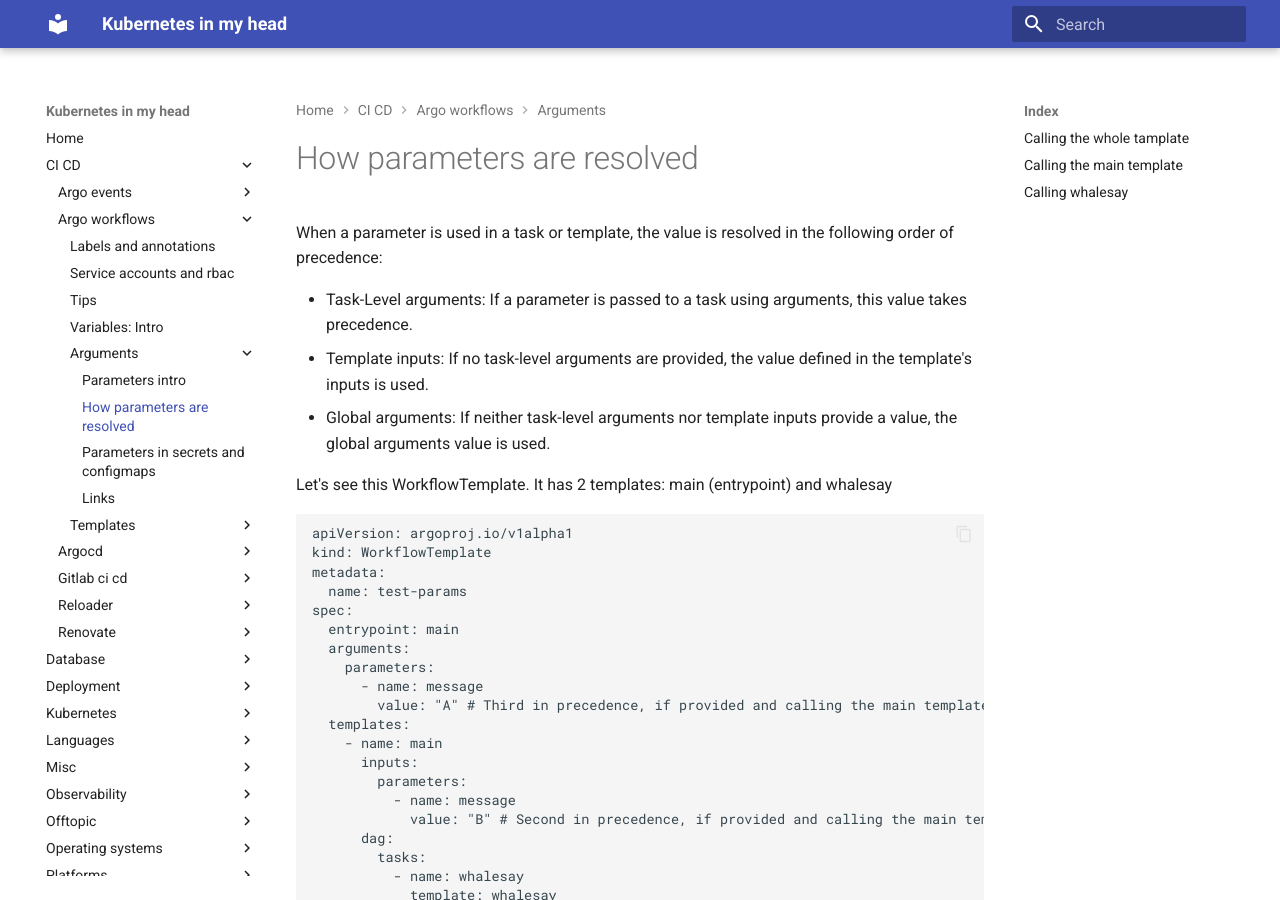
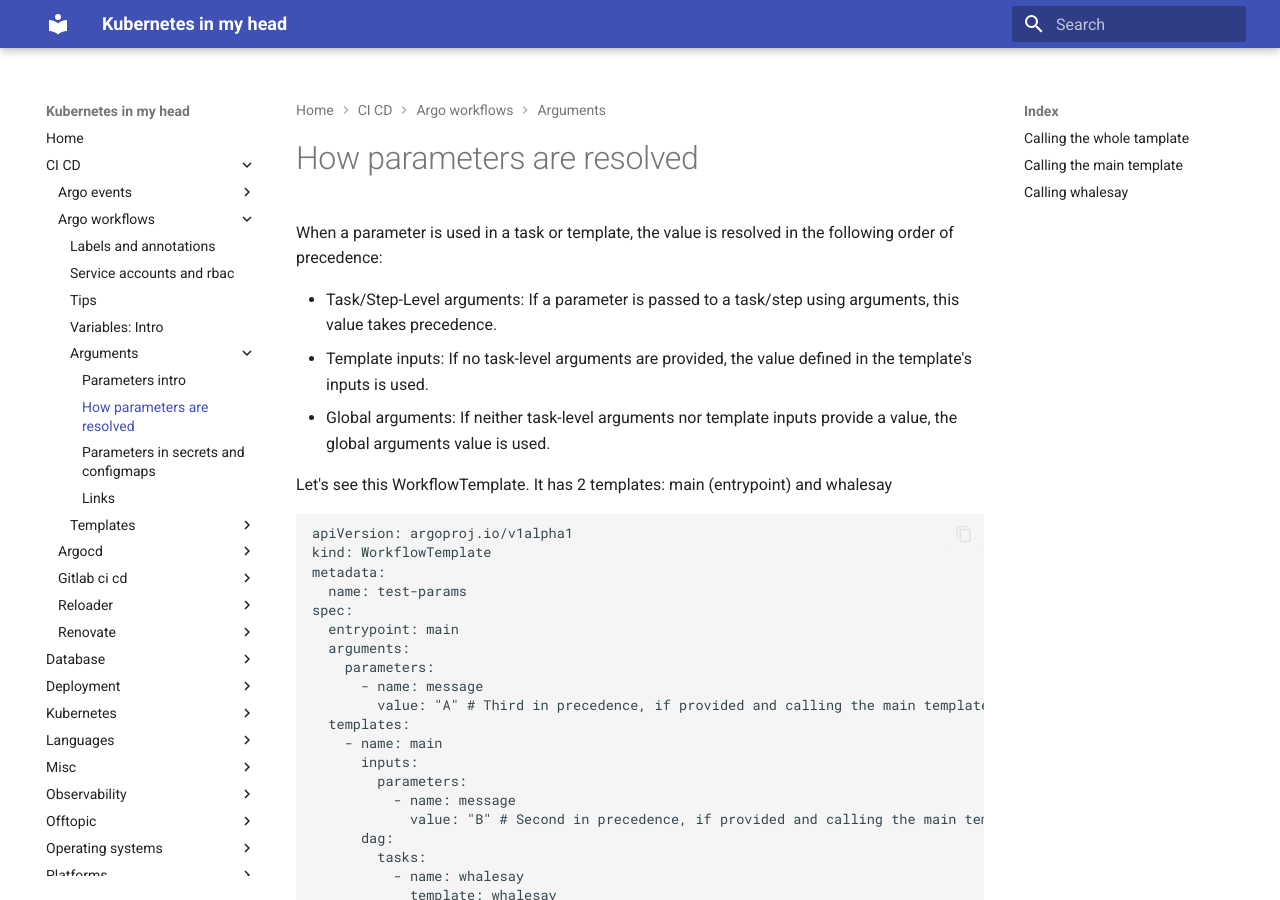
Before and after one commit to jorgelon/kubernetesinmyhead.net, an MkDocs documentation site: the page built from docs/CI-CD/argo-workflows/arguments/2-resolved.md, in a window 1280 px wide and 900 px high. Built offline with MkDocs 1.6.1 and Material for MkDocs 9.7.7, drawn with Linux system fonts in a browser that asks for light colours.

Commit message:
improve doc

```diff
--- a/docs/CI-CD/argo-workflows/arguments/2-resolved.md
+++ b/docs/CI-CD/argo-workflows/arguments/2-resolved.md
@@ -2,7 +2,7 @@
 
 When a parameter is used in a task or template, the value is resolved in the following order of precedence:
 
-- Task-Level arguments: If a parameter is passed to a task using arguments, this value takes precedence.
+- Task/Step-Level arguments: If a parameter is passed to a task/step using arguments, this value takes precedence.
 - Template inputs: If no task-level arguments are provided, the value defined in the template's inputs is used.
 - Global arguments: If neither task-level arguments nor template inputs provide a value, the global arguments value is used.
 
```
Also changed, not shown: docs/CI-CD/argo-workflows/arguments/1-parameters.md (+0 -2 lines).
